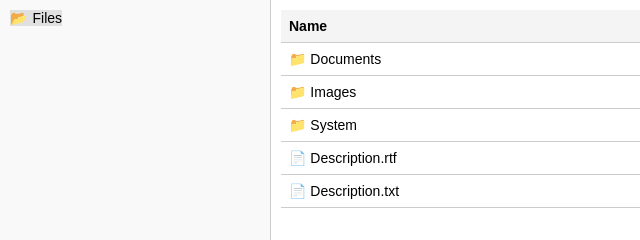
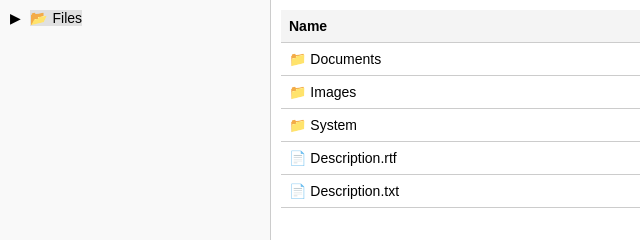
Before and after one commit to utsavk1993/file-explorer, a website with bundled scripts: page index.html in a window 1280 px wide. Both pictures are taken after a click on the element "Files". Shown: the top 240 px of the page, 0-640 px from the left. Built offline with nearby package versions, Linux system fonts and the light colour scheme.

Commit message:
Added the expand and collapse arrows on the sidebar

```diff
--- a/fileExplorer.js
+++ b/fileExplorer.js
@@ -3,25 +3,36 @@ import { data } from './data/index.js';
 /* Create the tree view of the file explorer in the sidebar using the data provided
  * @param {Object} node - The node object to create the tree view for
  * @param {Element} parentElement - The parent element to append the tree view to
+ * @param {Boolean} isRoot - Flag to indicate if the node is the root node
  */
-const createTreeView = (node, parentElement) => {
+const createTreeView = (node, parentElement, isRoot = false) => {
   if (node.type === 'file') return; // Skip files in the sidebar
 
   const li = document.createElement('li');
+  const arrow = document.createElement('span');
   const text = document.createElement('span');
-  li.style.listStyleType = 'none';
+
+  arrow.classList.add('arrow');
+  // Check if the folder has at least one folder inside it
+  const hasSubFolders = node.children && node.children.some(child => child.type === 'folder');
+  arrow.textContent = hasSubFolders ? (isRoot ? '▼' : '▶') : ''; // Down arrow for root
+  arrow.dataset.expanded = isRoot ? 'true' : 'false';
+
   text.textContent = node.name;
   text.dataset.type = node.type;
   text.dataset.path = getPath(node);
   text.classList.add(node.type);
 
+  li.style.listStyleType = 'none';
+  li.appendChild(arrow);
   li.appendChild(text);
   // Append the list item to the parent element
   parentElement.appendChild(li);
 
   // If the node has children, create a nested list
-  if (node.children && node.children.length > 0) {
+  if (hasSubFolders) {
     const ul = document.createElement('ul');
+    ul.style.display = isRoot ? 'block' : 'none';
     li.appendChild(ul);
     // Recursively create the tree view for the children
     node.children.forEach(child => createTreeView(child, ul));
@@ -34,8 +45,12 @@ const createTreeView = (node, parentElement) => {
       // Toggle the display of the nested ul element
       const nestedUl = target.nextElementSibling;
       if (nestedUl) {
+        const isExpanded = arrow.dataset.expanded === 'true';
         nestedUl.style.display = nestedUl.style.display === 'none' ? 'block' : 'none';
+        arrow.textContent = isExpanded ? '▶' : '▼'; // Toggle between right and down arrows
+        arrow.dataset.expanded = isExpanded ? 'false' : 'true';
       }
+      event.stopPropagation();
     }
     document.querySelectorAll('.selected').forEach(el => el.classList.remove('selected'));
     target.classList.add('selected');
@@ -95,7 +110,7 @@ const displayFolderContents = (node) => {
 /* Initialize the file explorer by creating the tree view in the sidebar */
 const initializeFileExplorer = () => {
   const rootElement = document.getElementById('sidebar');
-  data.forEach(node => createTreeView(node, rootElement));
+  data.forEach((node, index) => createTreeView(node, rootElement, index === 0));
   // Display the contents of the first folder by default
   displayFolderContents(data[0]);
 }
--- a/styles.css
+++ b/styles.css
@@ -39,6 +39,11 @@ ul ul {
   cursor: pointer;
 }
 
+.arrow {
+  display: inline-block;
+  width: 20px;
+}
+
 .selected {
   background-color: #e0e0e0;
 }
```
